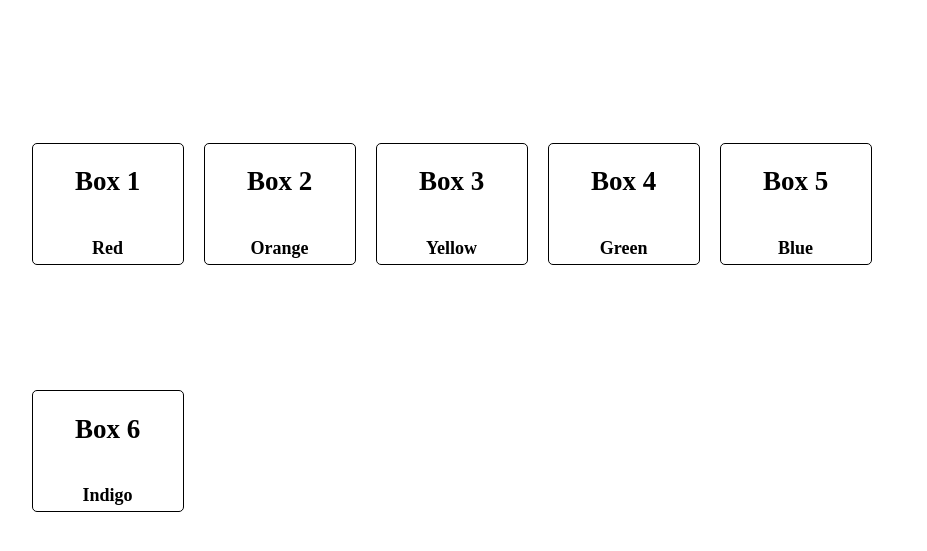
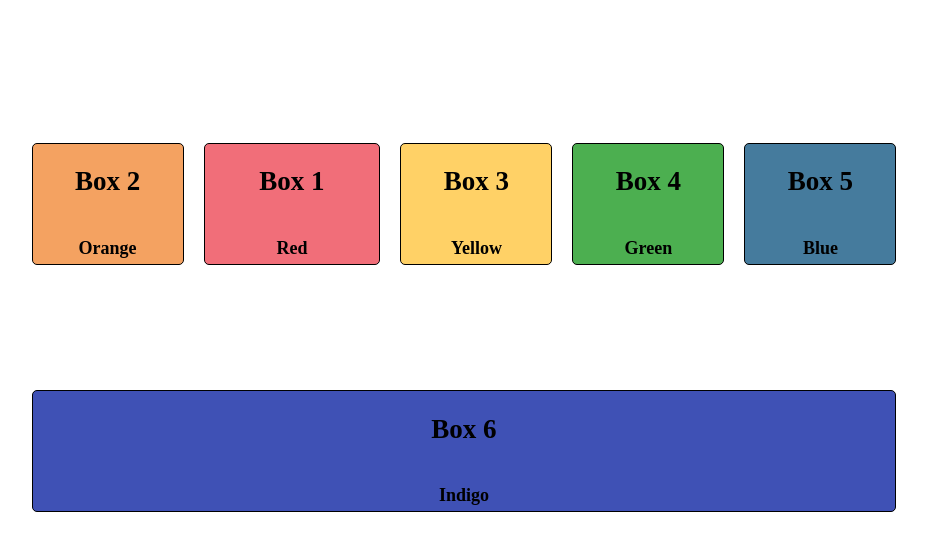
Before and after one commit to jrhankins883/fCC-CSS, a plain HTML site: page box-design/index.html in a window 1280 px wide. Shown: the part 61-612 px from the top of the page, without its empty margins (176-1103 px from the left). Drawn offline with Linux system fonts and the light colour scheme.

Commit message:
Completed

```diff
--- a/box-design/index.html
+++ b/box-design/index.html
@@ -15,23 +15,23 @@
 			<h2>Box 1</h2>
 			<p>Red</p>
 		</div>
-		<div class="box">
+		<div class="box box2">
 			<h2>Box 2</h2>
 			<p>Orange</p>
 		</div>
-		<div class="box">
+		<div class="box box3">
 			<h2>Box 3</h2>
 			<p>Yellow</p>
 		</div>
-		<div class="box">
+		<div class="box box4">
 			<h2>Box 4</h2>
 			<p>Green</p>
 		</div>
-		<div class="box">
+		<div class="box box5">
 			<h2>Box 5</h2>
 			<p>Blue</p>
 		</div>
-		<div class="box">
+		<div class="box box6">
 			<h2>Box 6</h2>
 			<p>Indigo</p>
 		</div>
--- a/box-design/styles.css
+++ b/box-design/styles.css
@@ -27,3 +27,36 @@ h1 {
   margin: 20px auto;
   align-content: space-evenly;
 }
+
+.box1 {
+  background: #f16e79;
+  order: 1;
+  flex-grow: 1;
+}
+
+.box2 {
+  background: #f4a261;
+  order: 0;
+}
+
+.box3 {
+  background: #ffd166;
+  order: 2;
+  flex-shrink: 3;
+}
+
+.box4 {
+  background: #4caf50;
+  order: 3;
+}
+
+.box5 {
+  background: #457b9d;
+  order: 4;
+}
+
+.box6 {
+  background: #3f51b5;
+  order: 5;
+  flex-grow: 1;
+}
```
